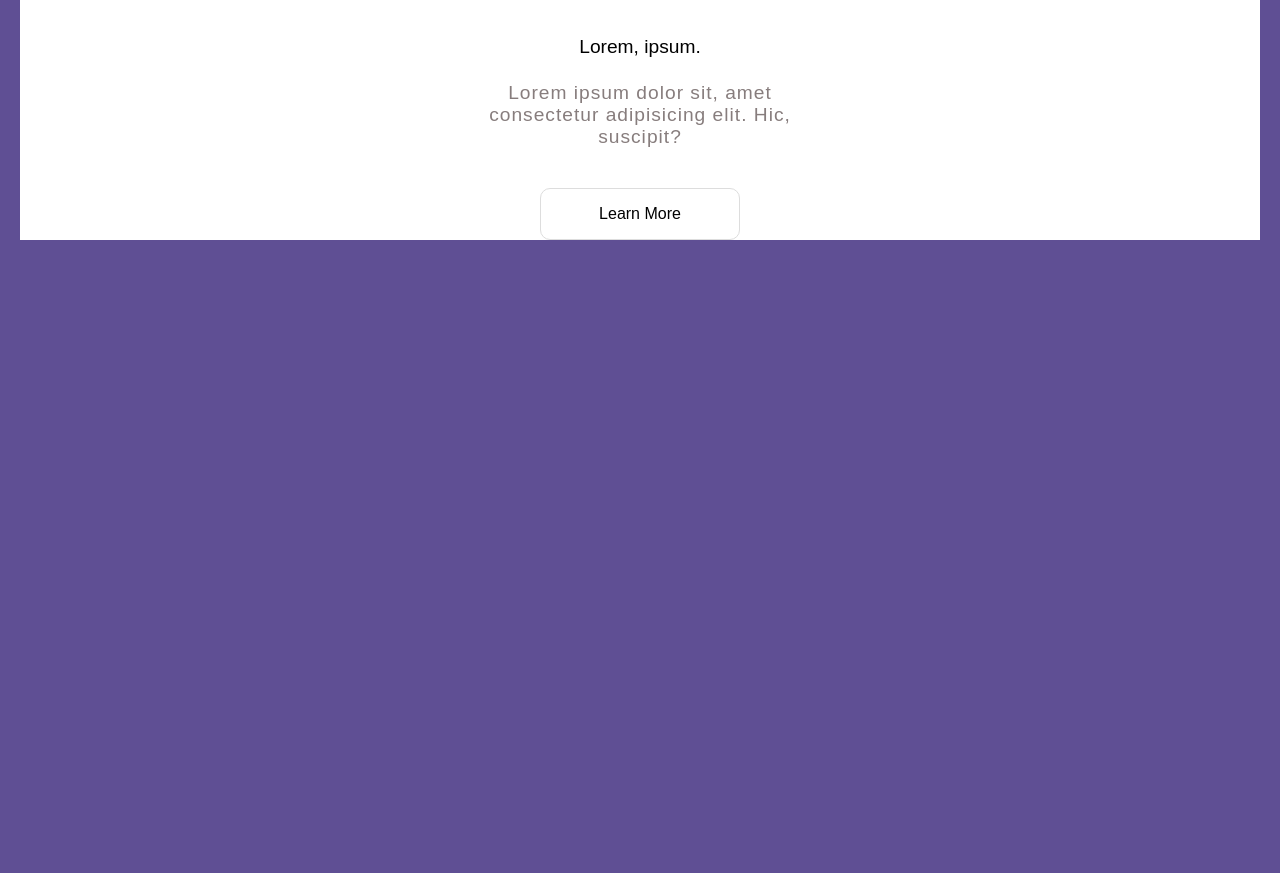
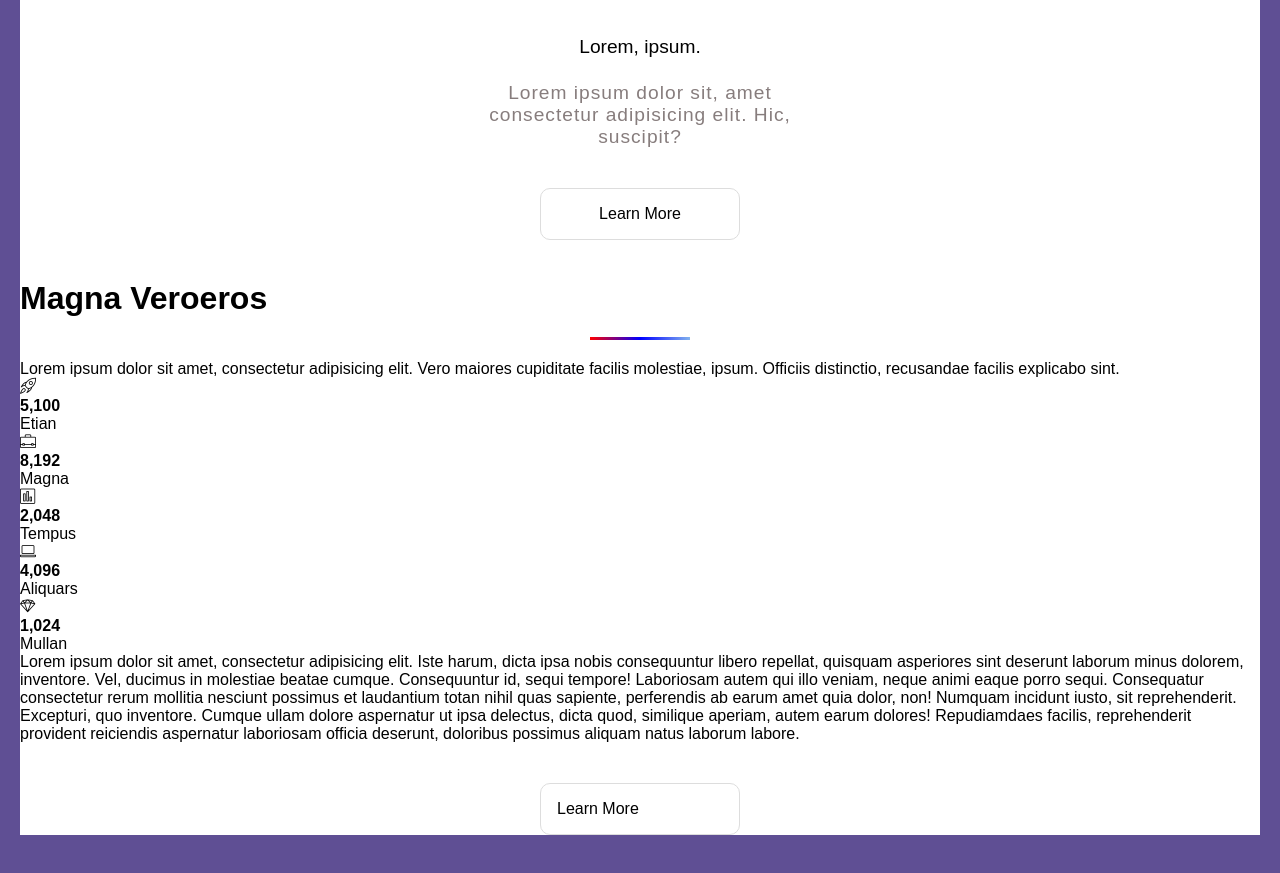
Before and after one commit to 123SantiagoGonzalwz1/MetodologiaBem, a plain HTML site: page mobile-first/index.html in a window 1280 px wide. Shown: the part 1991-2864 px from the top of the page. Before the commit the page ends 2291 px from the top, so only its background shows below. Drawn offline with Linux system fonts and the light colour scheme.

Commit message:
Paleta de html terminada

```diff
--- a/mobile-first/index.html
+++ b/mobile-first/index.html
@@ -72,6 +72,60 @@
                 Learn More
             </div>
         </div>
+
+        <div class="palette">
+            <h1>Magna Veroeros</h1>
+            <hr>
+            <p>
+                Lorem ipsum dolor sit amet, consectetur adipisicing elit. Vero maiores cupiditate facilis molestiae, ipsum.
+                Officiis distinctio, recusandae facilis explicabo sint.
+            </p>
+            <div class="palette__statistics">
+                <div class="palette__item">
+                    <span class="lnr lnr-rocket"></span>
+                    <h4>5,100</h4>
+                    <p>Etian</p>
+                </div>
+
+                <div class="palette__item">
+                    <span class="lnr lnr-briefcase"></span>
+                    <h4>8,192</h4>
+                    <p>Magna</p>
+                </div>
+
+                <div class="palette__item">
+                    <span class="lnr lnr-chart-bars"></span>
+                    <h4>2,048</h4>
+                    <p>Tempus</p>
+                </div>
+
+                <div class="palette__item">
+                    <span class="lnr lnr-laptop"></span>
+                    <h4>4,096</h4>
+                    <p>Aliquars</p>
+                </div>
+
+                <div class="palette__item">
+                    <span class="lnr lnr-diamond"></span>
+                    <h4>1,024</h4>
+                    <p>Mullan</p>
+                </div>
+            </div>
+
+            <p>
+                Lorem ipsum dolor sit amet, consectetur adipisicing elit. Iste harum, dicta ipsa nobis consequuntur libero repellat,
+                quisquam asperiores sint deserunt laborum minus dolorem, inventore. Vel, ducimus in molestiae beatae cumque.
+                Consequuntur id, sequi tempore! Laboriosam autem qui illo veniam, neque animi eaque porro sequi.
+                Consequatur consectetur rerum mollitia nesciunt possimus et laudantium totan nihil quas sapiente,
+                perferendis ab earum amet quia dolor, non! Numquam incidunt iusto, sit reprehenderit. Excepturi, quo inventore.
+                Cumque ullam dolore aspernatur ut ipsa delectus, dicta quod, similique aperiam, autem earum dolores! Repudiamdaes facilis,
+                reprehenderit provident reiciendis aspernatur laboriosam officia deserunt, doloribus possimus aliquam natus laborum labore.
+            </p>
+
+            <div class="content__button">
+                Learn More
+            </div>
+        </div>
     </main>
 </body>
 </html>
```
